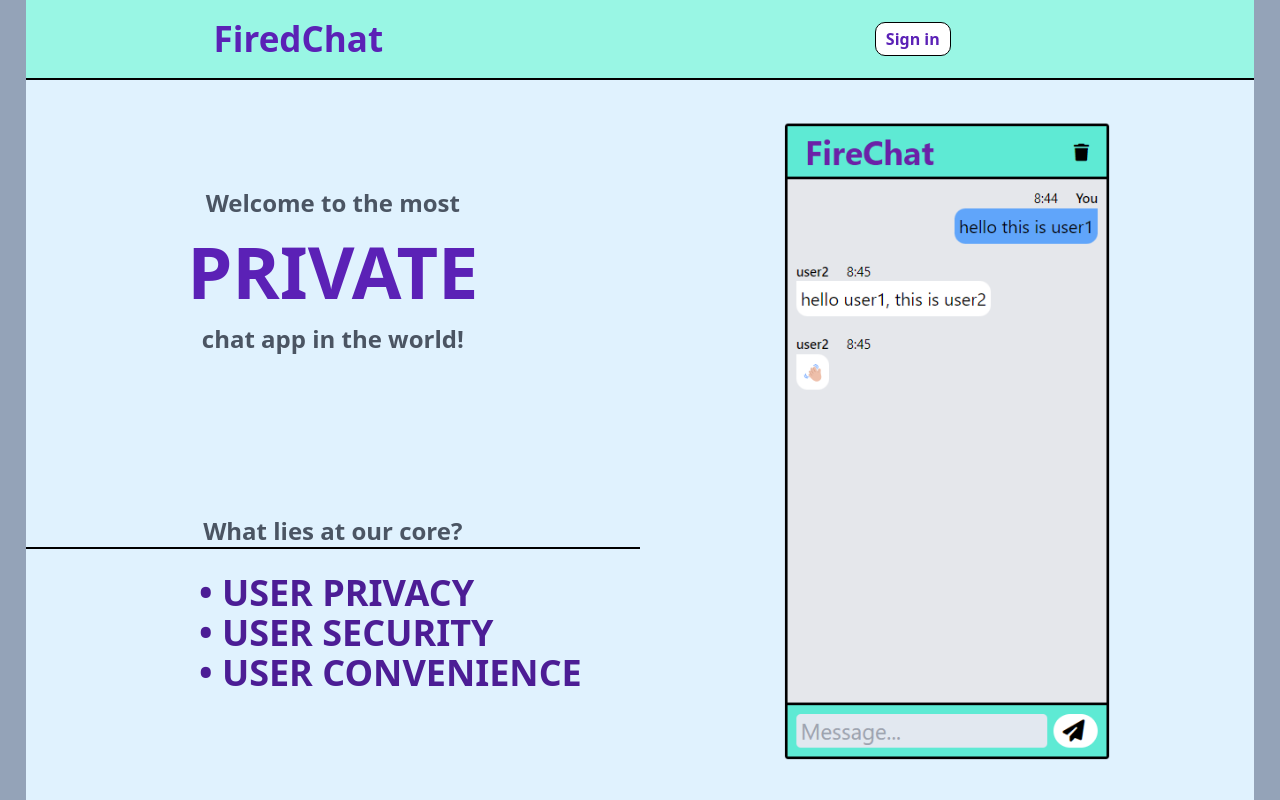
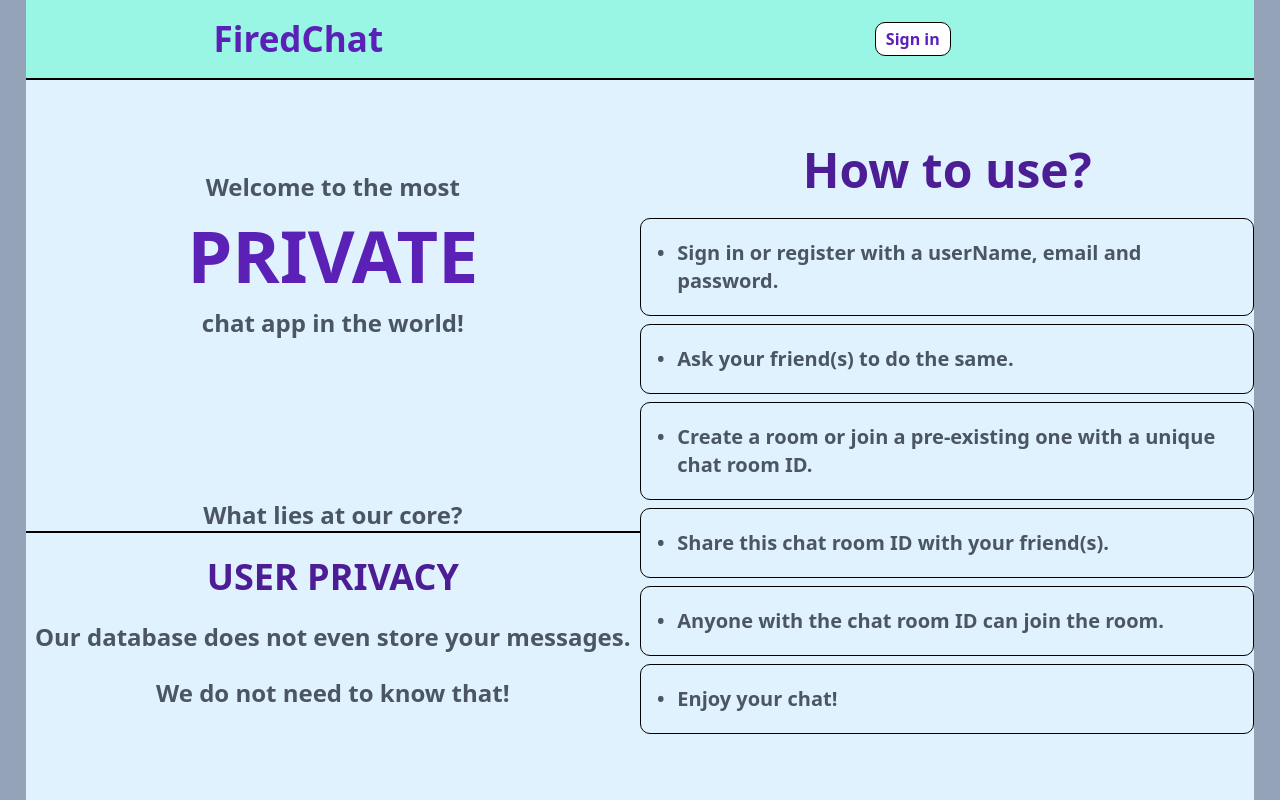
Before and after one commit to PrgrmrHarshShukla/Vchat, a React (Vite) app in the folder ui/: page / in a window 1280 px wide. Built offline with nearby package versions, Linux system fonts and the light colour scheme; no server answers.

Commit message:
Landing page detail changes.

```diff
--- a/ui/src/components/Body.jsx
+++ b/ui/src/components/Body.jsx
@@ -1,7 +1,5 @@
 import '@fortawesome/fontawesome-free/css/all.css'
 
-
-import chatImage from './image.png'
 
 function Body() {
 
@@ -20,31 +18,50 @@ function Body() {
                     chat app in the world!
                 </p>
             </div>
-            <div className="flex flex-col justify-center items-center sm:w-[48vw] gap-[3vh]">
+            <div className="flex flex-col justify-center items-center text-center sm:w-[48vw] gap-[3vh]">
                 <span className=" text-lg sm:text-2xl text-gray-600 font-bold -mb-[3vh]">
                     What lies at our core?
                 </span>
                 <hr className="border-[1px] border-black sm:w-[48vw] w-[96vw]" />
-                <ul className="text-lg sm:text-4xl font-extrabold sm:ml-[9vw]  text-violet-900">
-                    <li>• USER PRIVACY</li>
-                    <li>• USER SECURITY</li>
-                    <li>• USER CONVENIENCE</li>
-
+                <ul className="text-3xl sm:text-4xl font-extrabold   text-violet-900">
+                    <li>USER PRIVACY</li>
                 </ul>
+                <p className="text-gray-600 font-bold  text-lg sm:text-2xl">Our database does not even store your messages.</p>
+                <p className="text-gray-600 font-bold  text-lg sm:text-2xl">We do not need to know that!</p>
             </div>
         </div>
-        <div className="flex flex-col justify-center items-center w-[90vw] sm:w-[48vw] gap-[3vh]  min-h-[100vh] sm:min-h-[90vh]">
-            <img src={chatImage} className="h-[80vh]" />
-            <div className="hidden border-t-[2px] w-[96vw] border-black flex-col justify-center items-center">
-                <div className="mt-[3vh]">
-                    Made with 💖 by  {` `}
-                    <a href="https://github.com/PrgrmrHarshShukla">
-                        <u>
-                            Harsh Shukla
-                        </u>
-                    </a>
+        <div className="flex flex-col justify-center items-center w-[90vw] sm:w-[48vw] gap-[3vh] pb-8 sm:pb-0  min-h-[110vh] sm:min-h-[90vh]">
+
+            <div className="flex flex-col w-[90vw] sm:w-[48vw] gap-[3vh]  min-h-[100vh] sm:min-h-[90vh] text-left justify-center items-center ">
+                <h1 className="text-3xl sm:text-5xl font-bold text-violet-900">How to use?</h1>
+                <div className="text-gray-600 font-bold  text-lg sm:text-xl flex flex-col gap-[1vh]">
+                    <div className="flex flex-row gap-[1vw] border-[0.5px] rounded-[10px] border-black p-4 py-5 hover:bg-teal-200">
+                        <span>• </span>
+                        <p>Sign in or register with a userName, email and password.</p>
+                    </div>
+                    <div className="flex flex-row gap-[1vw] border-[0.5px] rounded-[10px] border-black p-4 py-5 hover:bg-teal-200">
+                        <span>• </span>
+                        <p>Ask your friend(s) to do the same.</p>
+                    </div>
+                    <div className="flex flex-row gap-[1vw] border-[0.5px] rounded-[10px] border-black p-4 py-5 hover:bg-teal-200">
+                        <span>• </span>
+                        <p>Create a room or join a pre-existing one with a unique chat room ID.</p>
+                    </div>
+                    <div className="flex flex-row gap-[1vw] border-[0.5px] rounded-[10px] border-black p-4 py-5 hover:bg-teal-200">
+                        <span>• </span>
+                        <p>Share this chat room ID with your friend(s).</p>
+                    </div>
+                    <div className="flex flex-row gap-[1vw] border-[0.5px] rounded-[10px] border-black p-4 py-5 hover:bg-teal-200">
+                        <span>• </span>
+                        <p>Anyone with the chat room ID can join the room.</p>
+                    </div>
+                    <div className="flex flex-row gap-[1vw] border-[0.5px] rounded-[10px] border-black p-4 py-5 hover:bg-teal-200">
+                        <span>• </span>
+                        <p>Enjoy your chat!</p>
+                    </div>
                 </div>
             </div>
+
         </div>
     </div>
   )
--- a/ui/src/components/JoinChat.jsx
+++ b/ui/src/components/JoinChat.jsx
@@ -93,7 +93,7 @@ function JoinChat() {
 
             <p className="font-semibold">userName</p>
             <input className="mb-4 p-1 rounded w-full border-2 border-black border-solid" type="text" defaultValue={user.userName} />
-            <p className="font-semibold">Chat Room</p>
+            <p className="font-semibold">Chat Room ID</p>
             <input className="mb-4 p-1 rounded w-full border-2 border-black border-solid" type="text" value={user.currentRoom} onChange={settingRoom} />
             <button
               className=" rounded border-2 border-black border-solid mt-12 p-1 bg-blue-400  active:bg-blue-500"
```
Also changed, not shown: ui/src/components/image.png (deleted).
